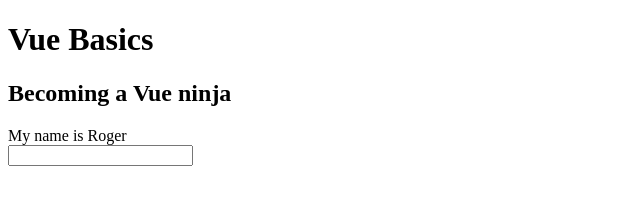
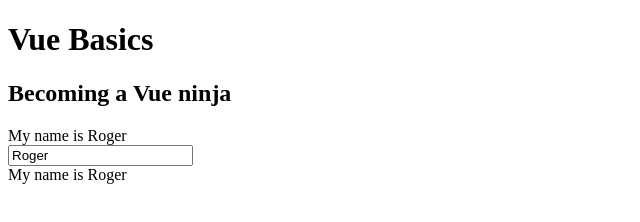
Before and after one commit to rogerccopa/vue-firebase, a plain HTML site: page index.html in a window 1280 px wide. Shown: the whole page, without its empty margins (0-640 px from the left). Drawn offline with nearby package versions, Linux system fonts and the light colour scheme.

Commit message:
Two-way data binding

```diff
--- a/app.js
+++ b/app.js
@@ -5,9 +5,6 @@ new Vue({
         name: 'Roger'
     },
     methods: {
-        updateName(evt){
-            // console.log(evt.target.value);
-            this.name = evt.target.value;
-        }
+
     }
 })
--- a/index.html
+++ b/index.html
@@ -12,7 +12,9 @@
     <div id="app">
         <h2>{{title}}</h2>
         My name is {{name}} <br/>
-        <input type="text" @keyup="updateName">
+        <!-- v-model binds this <input> to the Vue instance property 'name' -->
+        <input type="text" v-model="name"> <br/>
+        My name is {{name}} <br/>
     </div>
     <script src="app.js"></script>
 </body>
```
